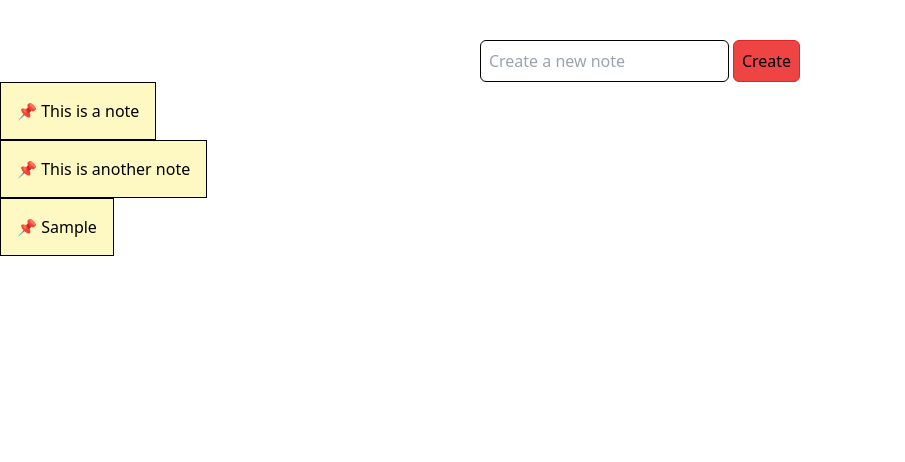
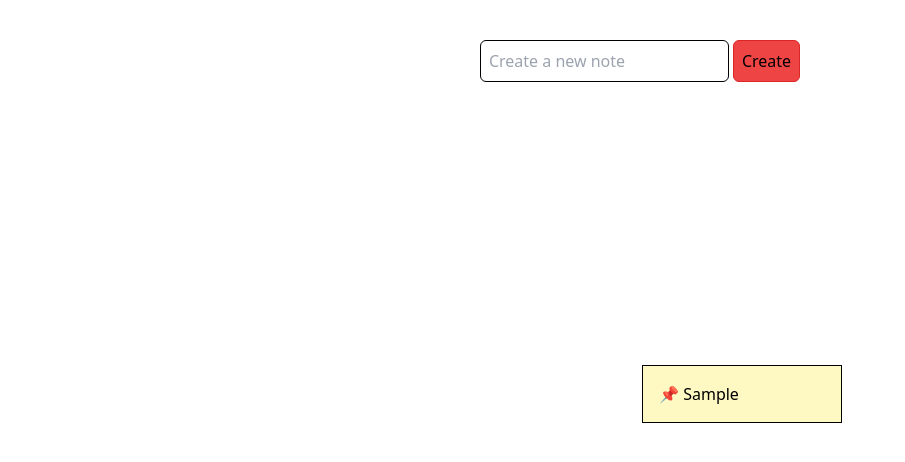
Before and after one commit to AryanPahuja21/Stick-It, a React (Vite) app: page / in a window 1280 px wide. Both pictures are taken after typing "Sample" into the empty fields and a click on the button "Create". Shown: the top 462 px of the page, without its empty margins (0-905 px from the left). Built offline with nearby package versions, Linux system fonts and the light colour scheme.

Commit message:
random position and local storage

```diff
--- a/src/components/Note.jsx
+++ b/src/components/Note.jsx
@@ -2,8 +2,16 @@ import React from "react";
 
 const Note = ({ note }) => {
   return (
-    <div className="w-fit p-4 bg-yellow-100 border border-black cursor-move select-none">
-      <h1>📌 {note.content}</h1>
+    <div
+      className={
+        "w-[200px] absolute p-4 bg-yellow-100 border border-black cursor-move select-none break-words"
+      }
+      style={{
+        left: `${note.position.x}px`,
+        top: `${note.position.y}px`,
+      }}
+    >
+      📌 {note.content}
     </div>
   );
 };
--- a/src/components/Notes.jsx
+++ b/src/components/Notes.jsx
@@ -2,31 +2,40 @@ import React, { useEffect, useState } from "react";
 import Note from "./Note";
 
 const Notes = () => {
-  const [notes, setNotes] = useState([
-    {
-      id: 1,
-      content: "This is a note",
-    },
-    {
-      id: 2,
-      content: "This is another note",
-    },
-  ]);
+  const [notes, setNotes] = useState(() => {
+    const savedNotes = JSON.parse(localStorage.getItem("notes")) || [];
+    return savedNotes;
+  });
   const [content, setContent] = useState("");
   const [error, setError] = useState("");
 
-  const createNewNote = (newNoteContent) => {
+  useEffect(() => {
+    localStorage.setItem("notes", JSON.stringify(notes));
+  }, [notes]);
+
+  const determineNewPosition = () => {
+    const maxX = window.innerWidth - 250;
+    const maxY = window.innerHeight - 250;
+
+    return {
+      x: Math.floor(Math.random() * maxX),
+      y: Math.floor(Math.random() * maxY),
+    };
+  };
+
+  const createNewNote = () => {
     if (content === "") {
       setError("Note cannot be empty");
       return;
     }
-    setNotes([
-      ...notes,
-      {
-        id: notes.length + 1,
-        content: content,
-      },
-    ]);
+
+    const newNote = {
+      id: Date.now(),
+      content,
+      position: determineNewPosition(),
+    };
+
+    setNotes((prevNotes) => [...prevNotes, newNote]);
     setContent("");
     setError("");
   };
```
